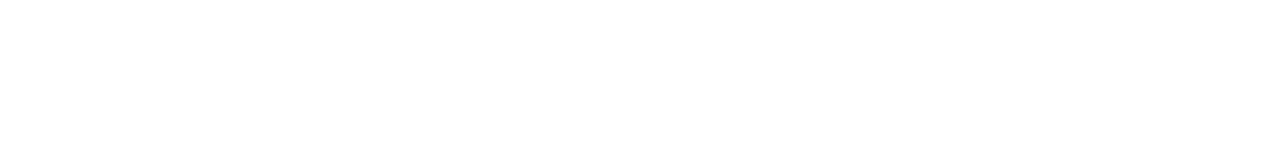
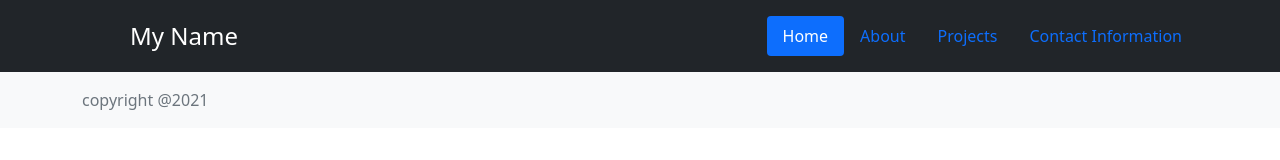
Before and after one commit to vokumu/portfolio, a plain HTML site: page index.html in a window 1280 px wide. Drawn offline with Linux system fonts and the light colour scheme.

Commit message:
added header and footer to the index page

```diff
--- a/css/styles.css
+++ b/css/styles.css
@@ -0,0 +1,3 @@
+.fs-4{
+    color: #ffffff;
+}
--- a/index.html
+++ b/index.html
@@ -10,6 +10,33 @@
     <title>Document</title>
 </head>
 <body>
+    <header class="p-3 bg-dark text-white">
+        <div class="container">
+          <div class="d-flex flex-wrap align-items-center justify-content-center justify-content-lg-start">
+            <a href="/" class="d-flex align-items-center mb-3 mb-md-0 me-md-auto text-dark text-decoration-none">
+              <svg class="bi me-2" width="40" height="32"><use xlink:href="#bootstrap"></use></svg>
+              <span class="fs-4">My Name</span>
+            </a>
+            <ul class="nav nav-pills">
+              <li class="nav-item"><a href="#" class="nav-link active" aria-current="page">Home</a></li>
+              <li class="nav-item"><a href="#" class="nav-link">About</a></li>
+              <li class="nav-item"><a href="#" class="nav-link">Projects</a></li>
+              <li class="nav-item"><a href="#" class="nav-link">Contact Information</a></li>
+          </div>
+        </div>
+    </header>
 
+<!-- Begin page content -->
+<main class="flex-shrink-0">
+    <div class="container">
+
+    </div>
+  </main>
+
+  <footer class="footer mt-auto py-3 bg-light">
+    <div class="container">
+      <span class="text-muted">copyright @2021</span>
+    </div>
+  </footer>
 </body>
 </html>
```
